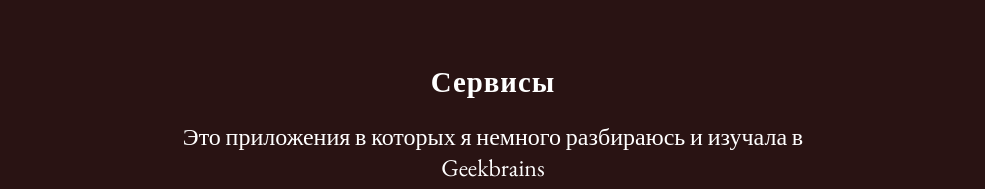
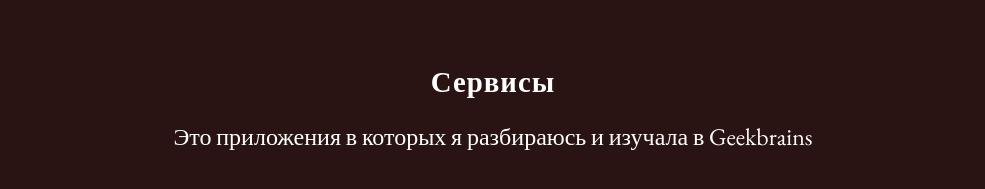
Before and after one commit to leshevi/portfolio, a plain HTML site: page index.html in a window 1280 px wide. Shown: the part 1980-2169 px from the top of the page, without its empty margins (147-1132 px from the left). Drawn offline with nearby package versions, Linux system fonts and the light colour scheme.

Commit message:
Update index.html
now1

```diff
--- a/index.html
+++ b/index.html
@@ -48,7 +48,7 @@
     <section class="services" id="services">
       <div class="title">
         <h2>Сервисы</h2>
-        <p>Это приложения в которых я немного разбираюсь и изучала в Geekbrains</p>
+        <p>Это приложения в которых я разбираюсь и изучала в Geekbrains</p>
        </div>
        <div class="content">
         <div class="servicesBx">
```
